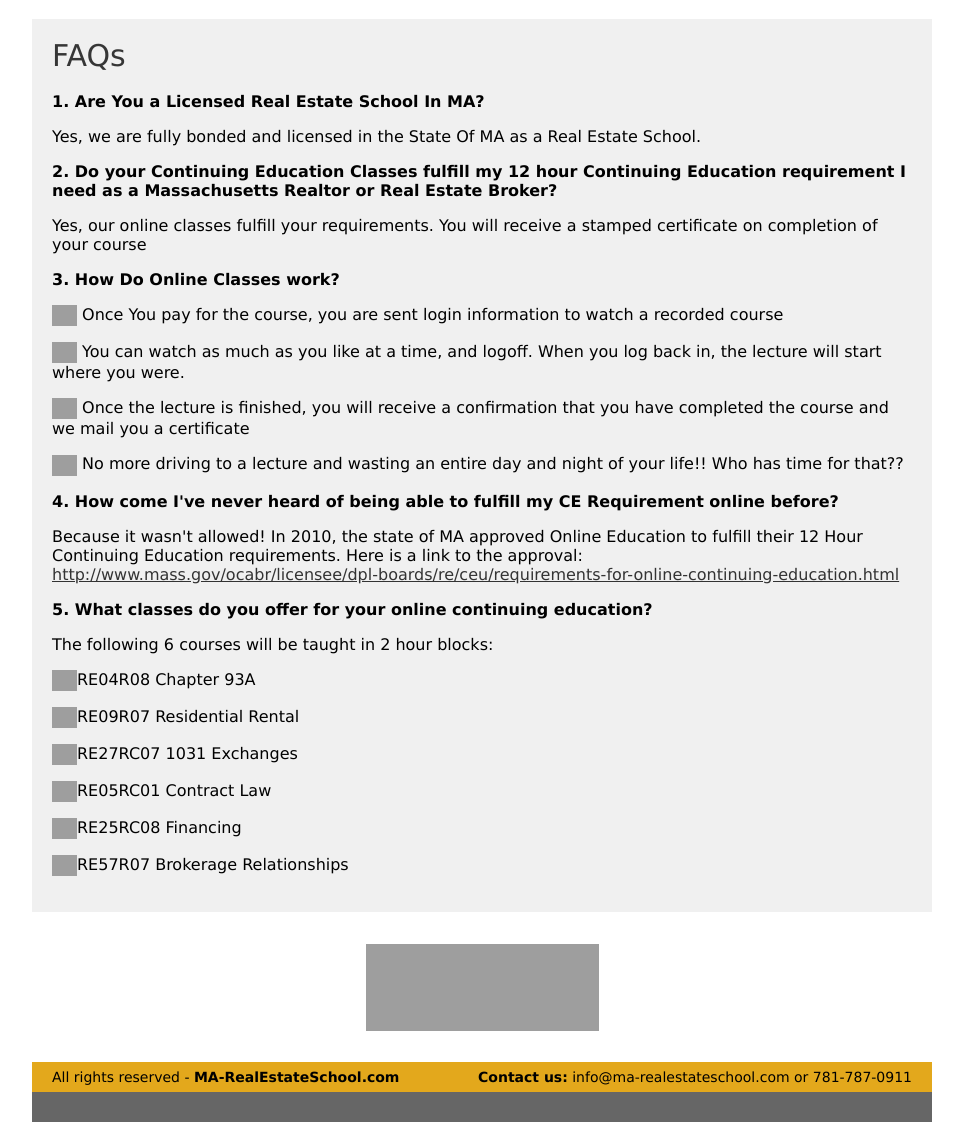
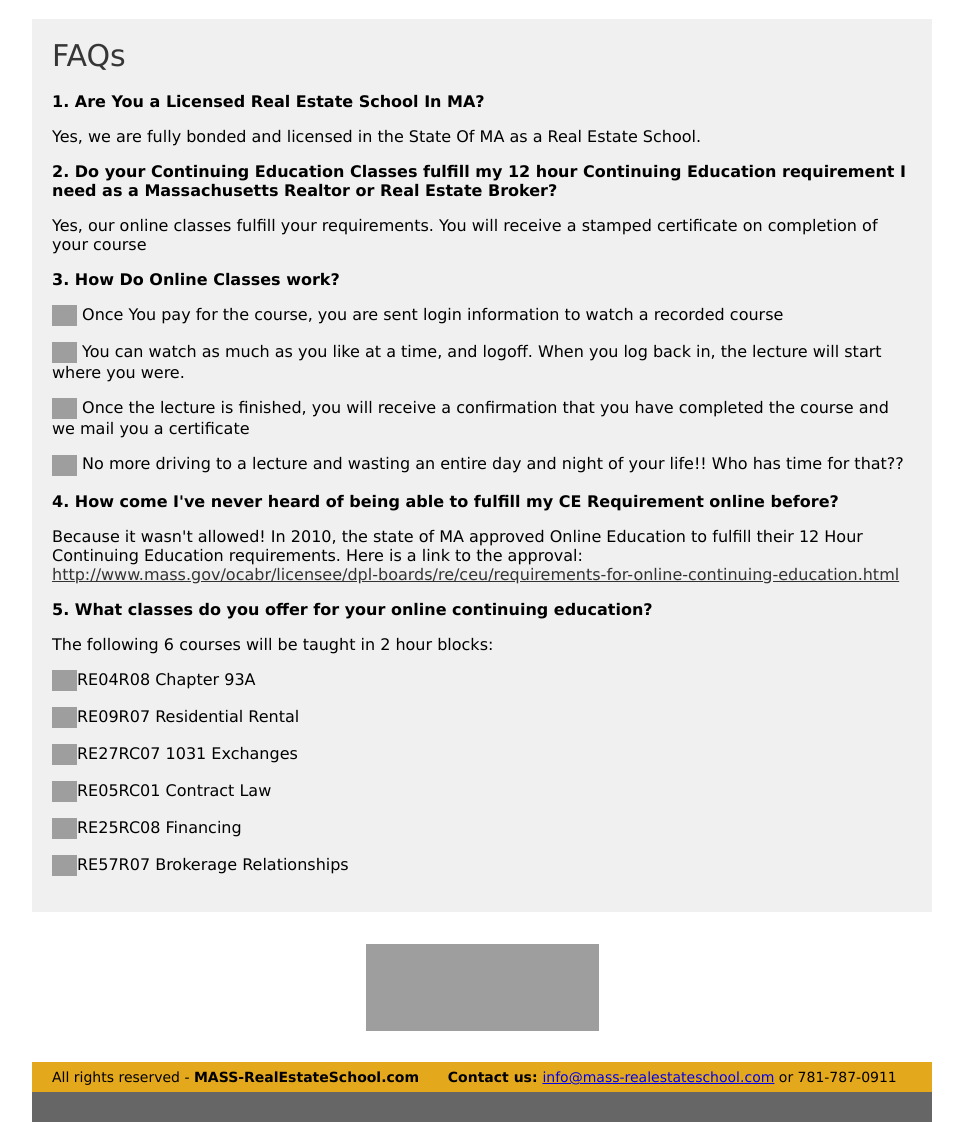
Before and after one commit to sente/mass-construction-school, a Flask app: template mare/templates/ma-index.html in a window 1280 px wide. Shown: the part 1469-2591 px from the top of the page, without its empty margins (158-1121 px from the left). Run offline with Flask 2, Linux system fonts and the light colour scheme; the template is opened without the code that fills it, so the values that code supplies are empty; parts of the project's set-up code (start-up, migrations or seed data) failed here and were passed over; some libraries are stand-ins or nearby versions; grey boxes are pictures that could not be loaded.

Commit message:
fixed ma-index.html

```diff
--- a/mare/templates/ma-index.html
+++ b/mare/templates/ma-index.html
@@ -2,7 +2,7 @@
 "http://www.w3.org/TR/html4/loose.dtd">
 <html>
 <head>
-    <title>MA-RealEstateSchool.com</title>
+    <title>MASS-RealEstateSchool.com</title>
     <meta http-equiv="Content-Type" content="text/html; charset=iso-8859-1">
     <link rel="stylesheet" href="http://isomerica.net/~stu/mare/css/lightbox.css" type="text/css" media="screen" />
 
@@ -84,7 +84,7 @@
                     <div align="center">
                       <a class="style17" href="http://www.bbb.org/boston/business-reviews/real-estate-schools/massachusetts-real-estate-school-in-woburn-ma-125531/">
 
-                        <img src="http://isomerica.net/~stu/mare/images/cbbb-badge-horz.png" alt="bblogo" /><br/>
+                        <img src="http://blue2.bbb.org/content/images/global/cbbb-badge-horz.png" alt="bblogo" /><br/>
                         Check Out Our BBB Listing<br/>
                     </div>
                   </td>
@@ -290,11 +290,10 @@
       <td bgcolor="#e3a81c" class="style6"><table width="900" border="0" cellspacing="0" cellpadding="0">
         <tr>
           <td width="20" class="style12">&nbsp;</td>
-          <td height="30" class="style12">All rights reserved - <strong>MA-RealEstateSchool.com</strong></td>
-          <td width="450" class="body"><div align="center" class="style7 style11">
-            <div align="right"><strong>Contact us:</strong> info@ma-realestateschool.com or 781-787-0911</div>
-          </div></td>
-          <td width="20" class="body">&nbsp;</td>
+          <td height="30" class="style12">All rights reserved - <strong>MASS-RealEstateSchool.com</strong></td>
+          <td class="body style12">
+                  <strong>Contact us: </strong><a href="mailto:info@mass-realestateschool.com">info@mass-realestateschool.com</a> or 781-787-0911
+          </td>
         </tr>
       </table></td>
       <td>&nbsp;</td>
@@ -317,6 +316,7 @@
       <td>&nbsp;</td>
     </tr>
   </table>
+  <img src="http://www.sente.cc/white.gif" />
 </div>
 </body>
 </html>
```
